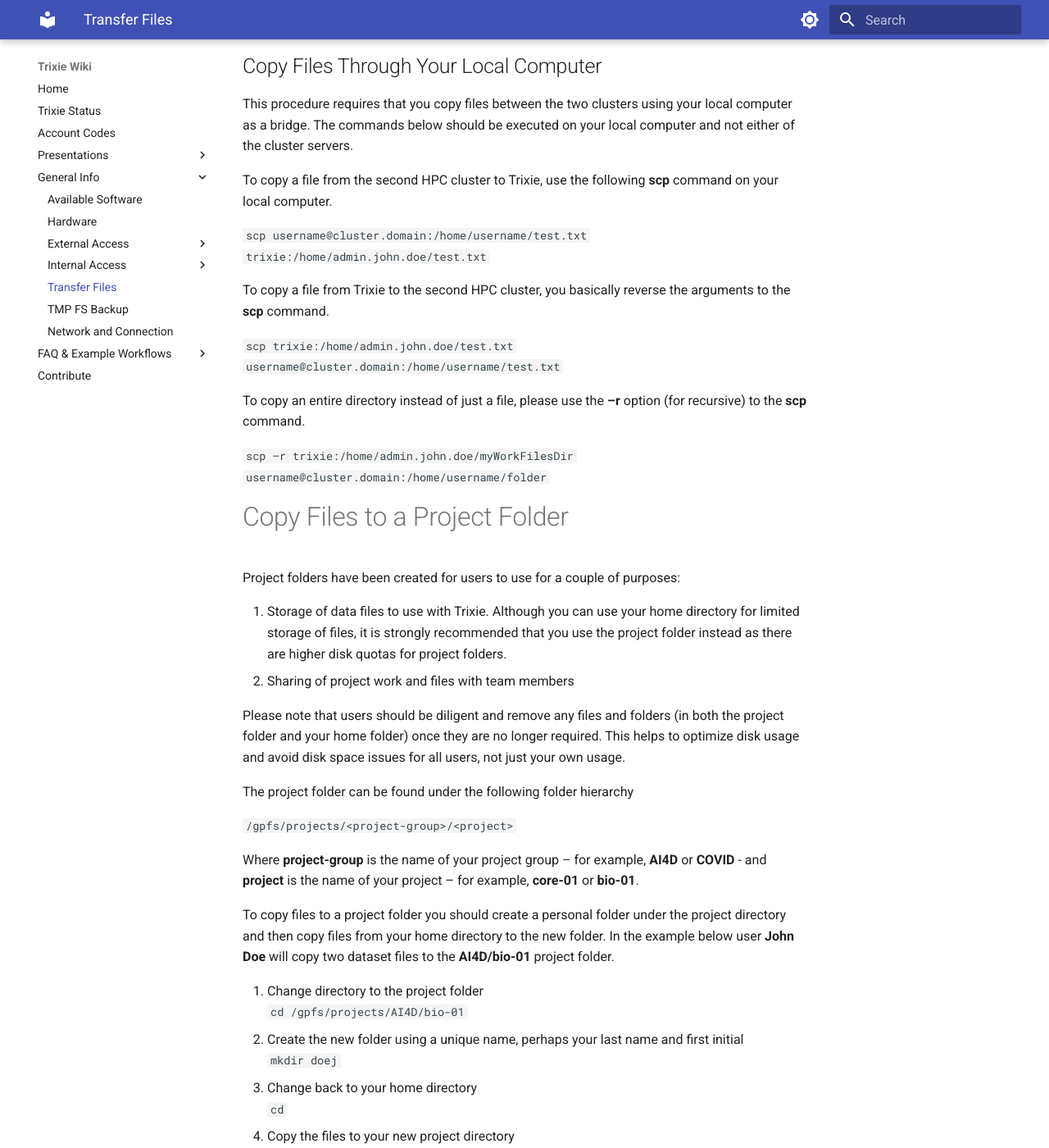
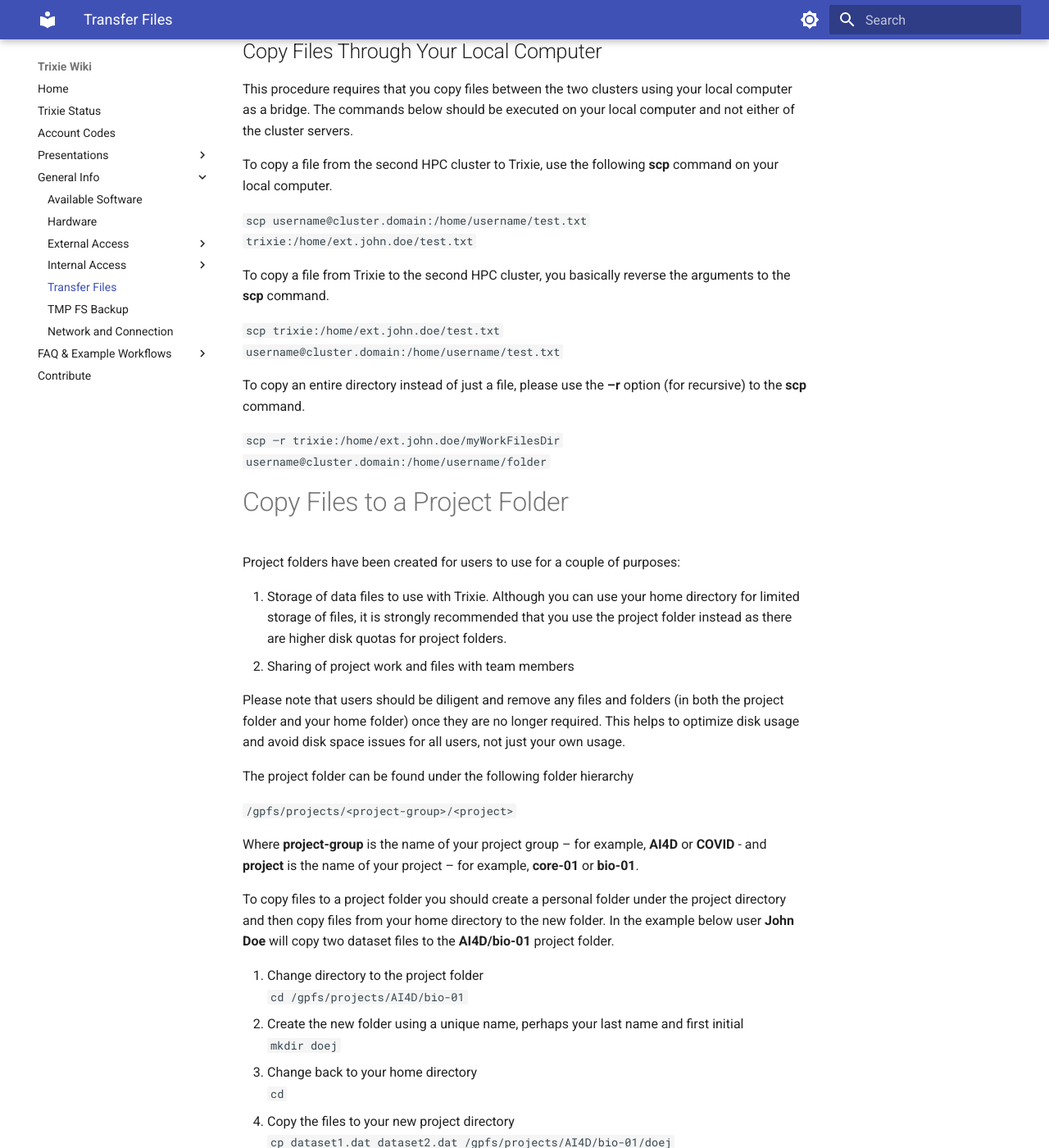
Before and after one commit to ai4d-iasc/trixie, an MkDocs documentation site: the page built from docs/File-Transfers.md, in a window 1280 px wide and 1400 px high, scrolled down 9347 px. Shown: the whole window at 82% size. Built offline with MkDocs 1.6.1 and Material for MkDocs 9.7.7, drawn with Linux system fonts in a browser that asks for light colours; some of the changed text lies outside the part shown.

Commit message:
Docs: Switched admin to ext

```diff
--- a/docs/File-Transfers.md
+++ b/docs/File-Transfers.md
@@ -16,17 +16,17 @@
 
 Please note that the use of this method requires that your system be configured as detailed in the [advanced configuration](External-Access-Advanced-Configuration.md) in order to provide a direct link between your local machine and the Trixie server.
 
-The following command will copy the file ``test.txt`` from John Doe’s local machine to his **admin.john.doe** account on Trixie. Please note that using **trixie** as the hostname will only work if you have configured SSH to use **ProxyJump** as detailed in the [advanced configuration](External-Access-Advanced-Configuration.md).
+The following command will copy the file ``test.txt`` from John Doe’s local machine to his **ext.john.doe** account on Trixie. Please note that using **trixie** as the hostname will only work if you have configured SSH to use **ProxyJump** as detailed in the [advanced configuration](External-Access-Advanced-Configuration.md).
 
-``scp test.txt trixie:/home/admin.john.doe``
+``scp test.txt trixie:/home/ext.john.doe``
 
 To copy a file from Trixie to your local machine, you basically reverse the arguments to the **scp** command.
 
-``scp trixie:/home/admin.john.doe/test.txt test.txt``
+``scp trixie:/home/ext.john.doe/test.txt test.txt``
 
 To copy an entire directory instead of just a file, please use the **–r** option (for recursive) to the **scp** command.
 
-``scp –r myWorkFilesDir trixie:/home/admin.john.doe``
+``scp –r myWorkFilesDir trixie:/home/ext.john.doe``
 
 ### Internal Users
 
@@ -57,7 +57,7 @@
 1. In the window that pops up, perform the following
       1. Make sure the **File protocol** is set to *SCP*
       1. Set the **Host name**: *trixie.res.nrc.gc.ca*
-      1. Set the **User name**: *<admin.firstname.lastname\>*<br>
+      1. Set the **User name**: *<ext.firstname.lastname\>*<br>
          The window should now look similar to the following<br>
          ![winscp-2](images/trixie-winscp-2.png)
       1. Click the **Advanced** button
@@ -124,7 +124,7 @@
 
 Under **Session**
 
-1. Set **Host Name (or IP address)**: *<admin.firstname.lastname\>@trixie.res.nrc.gc.ca*
+1. Set **Host Name (or IP address)**: *<ext.firstname.lastname\>@trixie.res.nrc.gc.ca*
 1. Set **Port**: *22*
 1. Add a name for **Saved Sessions** – perhaps *Trixie-pscp*<br>
    ![putty1](images/trixie-pscp-putty-1.png)
@@ -136,12 +136,12 @@
 1. Login to the bastion server and leave the window open
 1. Open a **Command Prompt** window
 1. Use the **pscp** command in the **Command Prompt** window to copy files to or from the trixie server using the *Trixie-pscp* putty profile
-      1. Copy the file ``test.txt`` from John Doe’s local machine to his **admin.john.doe** account on trixie<br>
-         ``pscp test.txt Trixie-pscp:/home/admin.john.doe``
+      1. Copy the file ``test.txt`` from John Doe’s local machine to his **ext.john.doe** account on trixie<br>
+         ``pscp test.txt Trixie-pscp:/home/ext.john.doe``
       1. To copy a file from trixie to your local machine, you basically reverse the arguments to the **pscp** command<br>
-         ``pscp Trixie-pscp:/home/admin.john.doe/test.txt test.txt ``
+         ``pscp Trixie-pscp:/home/ext.john.doe/test.txt test.txt ``
       1. To copy an entire directory instead of just a file, please use the **–r** option (for recursive) to the **pscp** command<br>
-         ``pscp –r myWorkFilesDir Trixie-pscp:/home/admin.john.doe``
+         ``pscp –r myWorkFilesDir Trixie-pscp:/home/ext.john.doe``
 
 ### Internal Users
 
@@ -214,15 +214,15 @@
 
 To copy a file from the second HPC cluster to Trixie, use the following **scp** command on your local computer.
 
-``scp username@cluster.domain:/home/username/test.txt trixie:/home/admin.john.doe/test.txt``
+``scp username@cluster.domain:/home/username/test.txt trixie:/home/ext.john.doe/test.txt``
 
 To copy a file from Trixie to the second HPC cluster, you basically reverse the arguments to the **scp** command.
 
-``scp trixie:/home/admin.john.doe/test.txt username@cluster.domain:/home/username/test.txt``
+``scp trixie:/home/ext.john.doe/test.txt username@cluster.domain:/home/username/test.txt``
 
 To copy an entire directory instead of just a file, please use the **–r** option (for recursive) to the **scp** command.
 
-``scp –r trixie:/home/admin.john.doe/myWorkFilesDir username@cluster.domain:/home/username/folder``
+``scp –r trixie:/home/ext.john.doe/myWorkFilesDir username@cluster.domain:/home/username/folder``
 
 # Copy Files to a Project Folder
 
```
Also changed, not shown: other parts of docs/File-Transfers.md (+4 -3 lines), docs/images/trixie-pscp-putty-1.png, docs/images/trixie-winscp-2.png.
